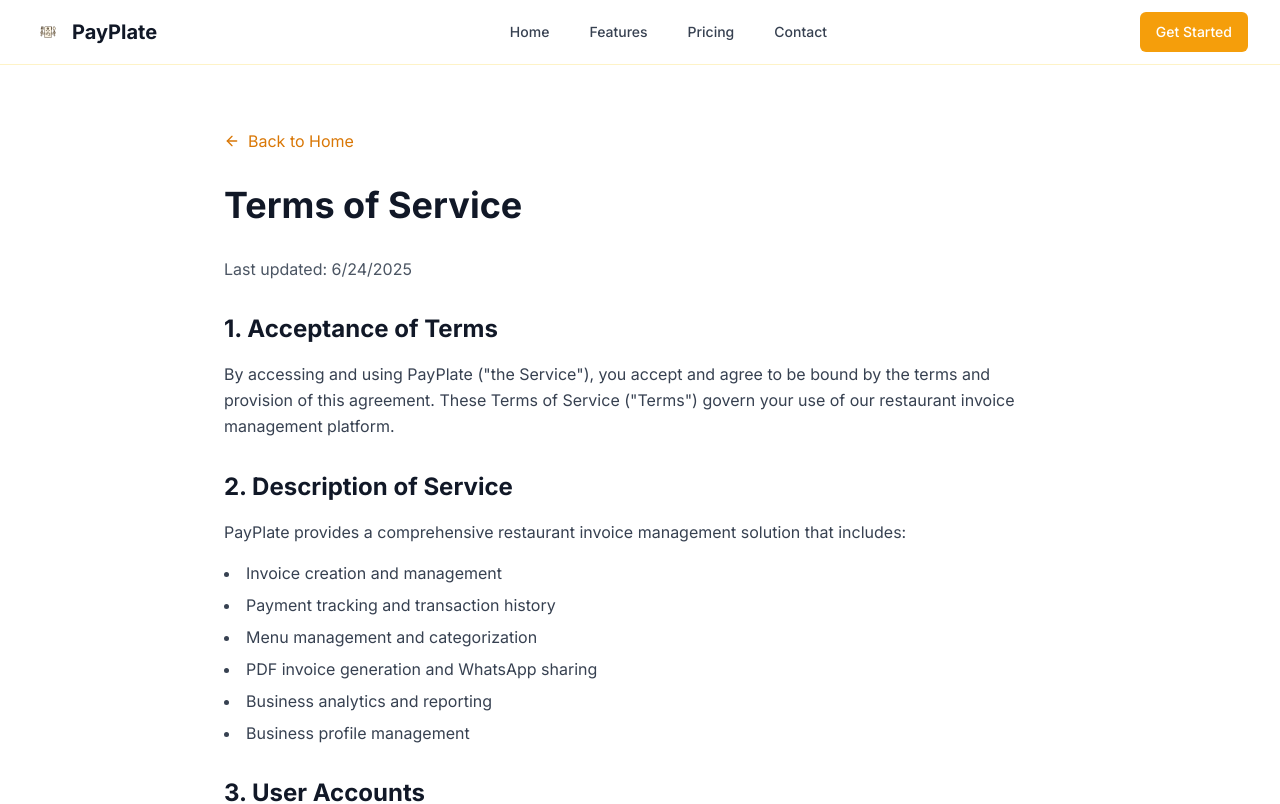
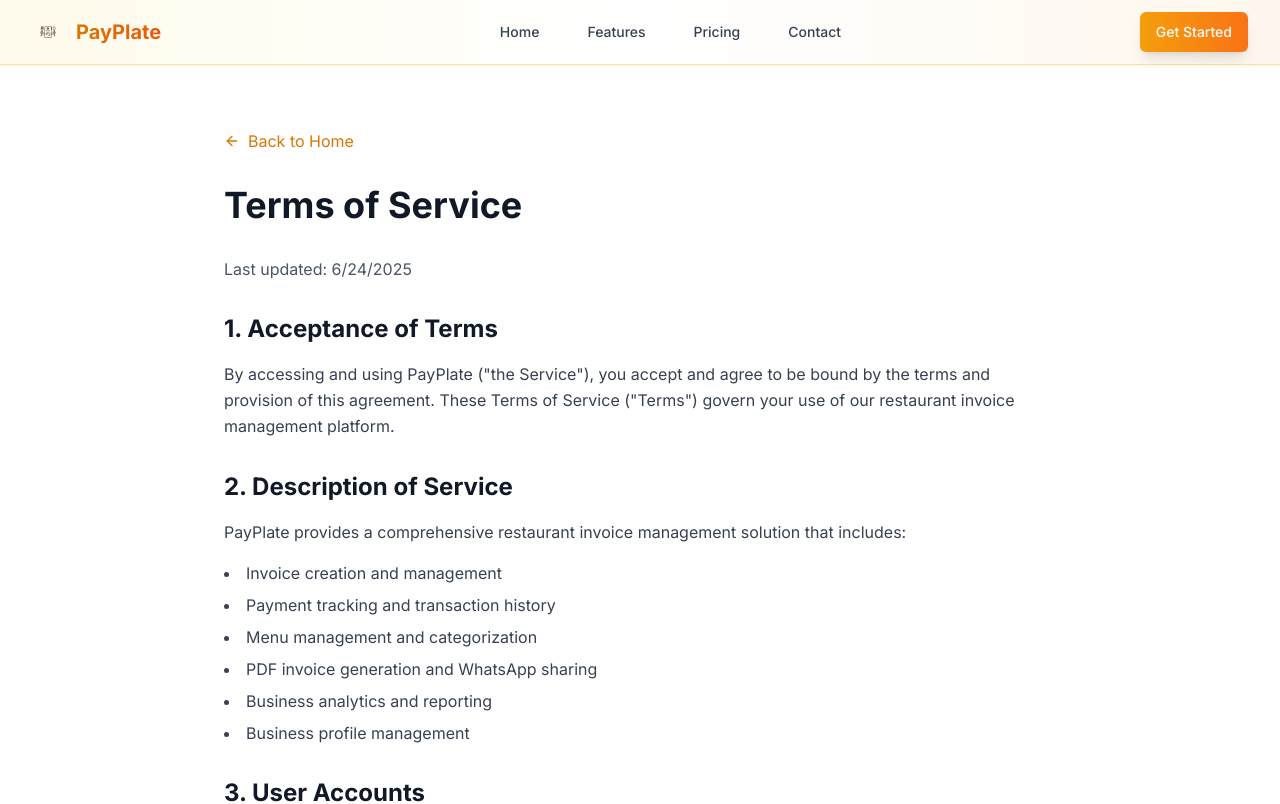
Before and after one commit to tejasnasre/payplate-web, a React (Vite) app: page /terms in a window 1280 px wide. Shown: the top 804 px of the page. Built offline with nearby package versions, Linux system fonts and the light colour scheme.

Commit message:
Enhance navbar and white label info
Improve the navbar's visual appeal and update the white label solution description with relevant information.

```diff
--- a/src/components/Hero.tsx
+++ b/src/components/Hero.tsx
@@ -1,6 +1,6 @@
 
 import { Button } from "@/components/ui/button";
-import { Play, ArrowRight } from "lucide-react";
+import { Play, ArrowRight, Shield, CheckCircle } from "lucide-react";
 
 export function Hero() {
   return (
@@ -27,18 +27,45 @@ export function Hero() {
           </h1>
 
           {/* Subtitle */}
-          <p className="text-xl md:text-2xl text-gray-600 mb-10 max-w-4xl mx-auto leading-relaxed">
+          <p className="text-xl md:text-2xl text-gray-600 mb-6 max-w-4xl mx-auto leading-relaxed">
             Get your own branded restaurant invoice management app. Complete white label solution
             with PDF generation, WhatsApp sharing, analytics, and more.
           </p>
 
+          {/* White Label Info */}
+          <div className="bg-white/80 backdrop-blur-sm rounded-2xl p-6 mb-10 max-w-4xl mx-auto border border-amber-200 shadow-lg">
+            <div className="flex items-center justify-center mb-4">
+              <CheckCircle className="h-6 w-6 text-green-500 mr-2" />
+              <h3 className="text-lg font-semibold text-gray-800">White Label Solution</h3>
+            </div>
+            <p className="text-gray-600 mb-4">
+              ✅ A fully developed product made by one company, that another company rebrands and sells as their own.
+            </p>
+
+            {/* Legal Note */}
+            <div className="bg-amber-50 border-l-4 border-amber-400 p-4 rounded-r-lg">
+              <div className="flex items-start">
+                <Shield className="h-5 w-5 text-amber-600 mr-2 mt-0.5" />
+                <div>
+                  <h4 className="font-semibold text-amber-800 mb-2">🔒 Legal Note</h4>
+                  <p className="text-sm text-amber-700 mb-2">You should always include a license agreement:</p>
+                  <ul className="text-sm text-amber-700 space-y-1">
+                    <li>✅ Allow only branded usage</li>
+                    <li>❌ No reselling of source code (unless allowed)</li>
+                    <li>✅ Limit to specific customers or markets</li>
+                  </ul>
+                </div>
+              </div>
+            </div>
+          </div>
+
           {/* CTA Buttons */}
           <div className="flex flex-col sm:flex-row gap-4 justify-center items-center mb-16">
-            <Button size="lg" className="bg-amber-500 hover:bg-amber-600 text-white px-8 py-4 text-lg">
+            <Button size="lg" className="bg-gradient-to-r from-amber-500 to-orange-500 hover:from-amber-600 hover:to-orange-600 text-white px-8 py-4 text-lg shadow-lg hover:shadow-xl transition-all duration-200 transform hover:scale-105">
               Get Your App
               <ArrowRight className="ml-2 h-5 w-5" />
             </Button>
-            <Button variant="outline" size="lg" className="border-amber-300 text-amber-700 hover:bg-amber-50 px-8 py-4 text-lg">
+            <Button variant="outline" size="lg" className="border-amber-300 text-amber-700 hover:bg-amber-50 px-8 py-4 text-lg hover:border-amber-400 transition-all duration-200">
               <Play className="mr-2 h-5 w-5" />
               Watch Demo
             </Button>
--- a/src/components/Navigation.tsx
+++ b/src/components/Navigation.tsx
@@ -8,34 +8,39 @@ export function Navigation() {
   const [isMenuOpen, setIsMenuOpen] = useState(false);
 
   return (
-    <nav className="bg-white/95 backdrop-blur-sm border-b border-amber-100 sticky top-0 z-50">
+    <nav className="bg-gradient-to-r from-amber-50 via-white to-orange-50 backdrop-blur-sm border-b border-amber-200 sticky top-0 z-50 shadow-sm">
       <div className="max-w-7xl mx-auto px-4 sm:px-6 lg:px-8">
         <div className="flex justify-between items-center h-16">
           {/* Logo */}
           <div className="flex items-center">
-            <Link to="/" className="flex items-center space-x-2">
-              <img
-                src="/lovable-uploads/3e862d8a-1222-4c3f-b363-ab8584842a40.png"
-                alt="PayPlate Logo"
-                className="w-8 h-8"
-              />
-              <span className="text-xl font-bold text-gray-900">PayPlate</span>
+            <Link to="/" className="flex items-center space-x-3 group">
+              <div className="relative">
+                <img
+                  src="/lovable-uploads/3e862d8a-1222-4c3f-b363-ab8584842a40.png"
+                  alt="PayPlate Logo"
+                  className="w-8 h-8 transition-transform group-hover:scale-110"
+                />
+                <div className="absolute inset-0 bg-amber-400 rounded-full opacity-0 group-hover:opacity-20 transition-opacity"></div>
+              </div>
+              <span className="text-xl font-bold bg-gradient-to-r from-amber-600 to-orange-600 bg-clip-text text-transparent">
+                PayPlate
+              </span>
             </Link>
           </div>
 
           {/* Desktop Navigation */}
           <div className="hidden md:block">
-            <div className="ml-10 flex items-baseline space-x-4">
-              <Link to="/" className="text-gray-700 hover:text-amber-600 px-3 py-2 rounded-md text-sm font-medium transition-colors">
+            <div className="ml-10 flex items-baseline space-x-6">
+              <Link to="/" className="text-gray-700 hover:text-amber-600 px-3 py-2 rounded-md text-sm font-medium transition-all duration-200 hover:bg-amber-50">
                 Home
               </Link>
-              <a href="#features" className="text-gray-700 hover:text-amber-600 px-3 py-2 rounded-md text-sm font-medium transition-colors">
+              <a href="#features" className="text-gray-700 hover:text-amber-600 px-3 py-2 rounded-md text-sm font-medium transition-all duration-200 hover:bg-amber-50">
                 Features
               </a>
-              <a href="#pricing" className="text-gray-700 hover:text-amber-600 px-3 py-2 rounded-md text-sm font-medium transition-colors">
+              <a href="#pricing" className="text-gray-700 hover:text-amber-600 px-3 py-2 rounded-md text-sm font-medium transition-all duration-200 hover:bg-amber-50">
                 Pricing
               </a>
-              <a href="#contact" className="text-gray-700 hover:text-amber-600 px-3 py-2 rounded-md text-sm font-medium transition-colors">
+              <a href="#contact" className="text-gray-700 hover:text-amber-600 px-3 py-2 rounded-md text-sm font-medium transition-all duration-200 hover:bg-amber-50">
                 Contact
               </a>
             </div>
@@ -43,7 +48,7 @@ export function Navigation() {
 
           {/* CTA Button */}
           <div className="hidden md:block">
-            <Button className="bg-amber-500 hover:bg-amber-600 text-white">
+            <Button className="bg-gradient-to-r from-amber-500 to-orange-500 hover:from-amber-600 hover:to-orange-600 text-white shadow-lg hover:shadow-xl transition-all duration-200 transform hover:scale-105">
               Get Started
             </Button>
           </div>
@@ -54,6 +59,7 @@ export function Navigation() {
               variant="ghost"
               size="sm"
               onClick={() => setIsMenuOpen(!isMenuOpen)}
+              className="hover:bg-amber-100"
             >
               {isMenuOpen ? <X className="h-6 w-6" /> : <Menu className="h-6 w-6" />}
             </Button>
@@ -63,36 +69,36 @@ export function Navigation() {
         {/* Mobile Navigation */}
         {isMenuOpen && (
           <div className="md:hidden">
-            <div className="px-2 pt-2 pb-3 space-y-1 sm:px-3 bg-white border-t border-amber-100">
+            <div className="px-2 pt-2 pb-3 space-y-1 sm:px-3 bg-gradient-to-b from-white to-amber-50 border-t border-amber-100 rounded-b-lg shadow-lg">
               <Link
                 to="/"
-                className="text-gray-700 hover:text-amber-600 block px-3 py-2 rounded-md text-base font-medium"
+                className="text-gray-700 hover:text-amber-600 block px-3 py-2 rounded-md text-base font-medium hover:bg-amber-100 transition-colors"
                 onClick={() => setIsMenuOpen(false)}
               >
                 Home
               </Link>
               <a
                 href="#features"
-                className="text-gray-700 hover:text-amber-600 block px-3 py-2 rounded-md text-base font-medium"
+                className="text-gray-700 hover:text-amber-600 block px-3 py-2 rounded-md text-base font-medium hover:bg-amber-100 transition-colors"
                 onClick={() => setIsMenuOpen(false)}
               >
                 Features
               </a>
               <a
                 href="#pricing"
-                className="text-gray-700 hover:text-amber-600 block px-3 py-2 rounded-md text-base font-medium"
+                className="text-gray-700 hover:text-amber-600 block px-3 py-2 rounded-md text-base font-medium hover:bg-amber-100 transition-colors"
                 onClick={() => setIsMenuOpen(false)}
               >
                 Pricing
               </a>
               <a
                 href="#contact"
-                className="text-gray-700 hover:text-amber-600 block px-3 py-2 rounded-md text-base font-medium"
+                className="text-gray-700 hover:text-amber-600 block px-3 py-2 rounded-md text-base font-medium hover:bg-amber-100 transition-colors"
                 onClick={() => setIsMenuOpen(false)}
               >
                 Contact
               </a>
-              <Button className="bg-amber-500 hover:bg-amber-600 text-white w-full mt-4">
+              <Button className="bg-gradient-to-r from-amber-500 to-orange-500 hover:from-amber-600 hover:to-orange-600 text-white w-full mt-4 shadow-lg">
                 Get Started
               </Button>
             </div>
```
